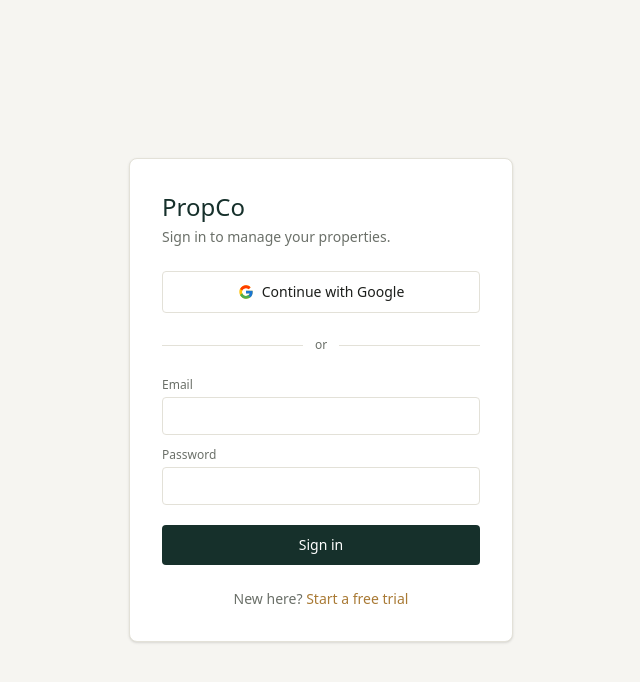
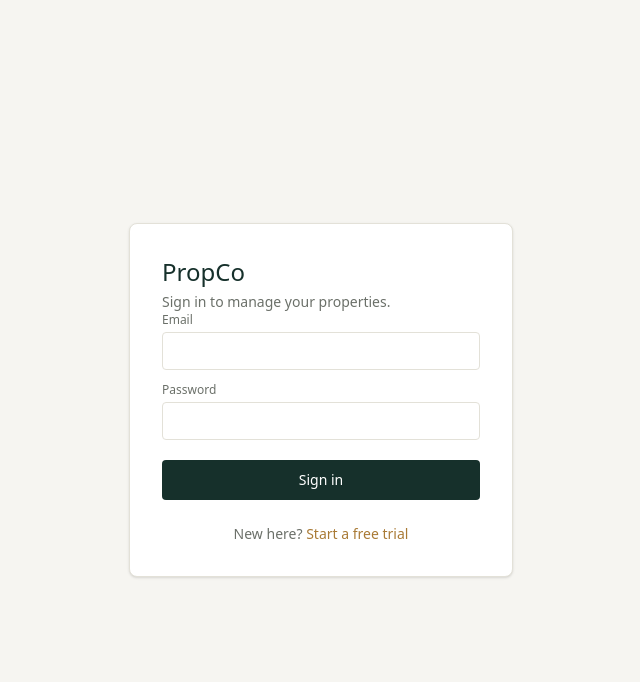
Before and after one commit to onestoptechsolutions2-jpg/propco, a Next.js app: page /login in a window 1280 px wide. Shown: the top 682 px of the page, without its empty margins (319-959 px from the left). Built offline with nearby package versions, Linux system fonts and the light colour scheme; no server answers.

Commit message:
Hide Google sign-in button when Google credentials are not configured
Co-Authored-By: Claude Sonnet 5.5 <noreply@anthropic.com>

```diff
--- a/src/app/login/page.tsx
+++ b/src/app/login/page.tsx
@@ -40,6 +40,9 @@ export default async function LoginPage({
 }) {
   const params = await searchParams;
   const callbackUrl = params.callbackUrl ?? "/dashboard";
+  // Only offer Google when credentials are configured; otherwise Google itself
+  // shows "invalid_client" after the redirect.
+  const googleEnabled = !!process.env.GOOGLE_CLIENT_ID && !!process.env.GOOGLE_CLIENT_SECRET;
 
   return (
     <div className="flex min-h-screen items-center justify-center bg-background px-4">
@@ -59,6 +62,8 @@ export default async function LoginPage({
           </p>
         )}
 
+        {googleEnabled && (
+          <>
         <form action={googleSignIn} className="mt-6">
           <input type="hidden" name="callbackUrl" value={callbackUrl} />
           <button
@@ -75,6 +80,8 @@ export default async function LoginPage({
           or
           <span className="h-px flex-1 bg-border" />
         </div>
+          </>
+        )}
 
         <form action={credentialsSignIn} className="flex flex-col gap-3">
           <input type="hidden" name="callbackUrl" value={callbackUrl} />
```
